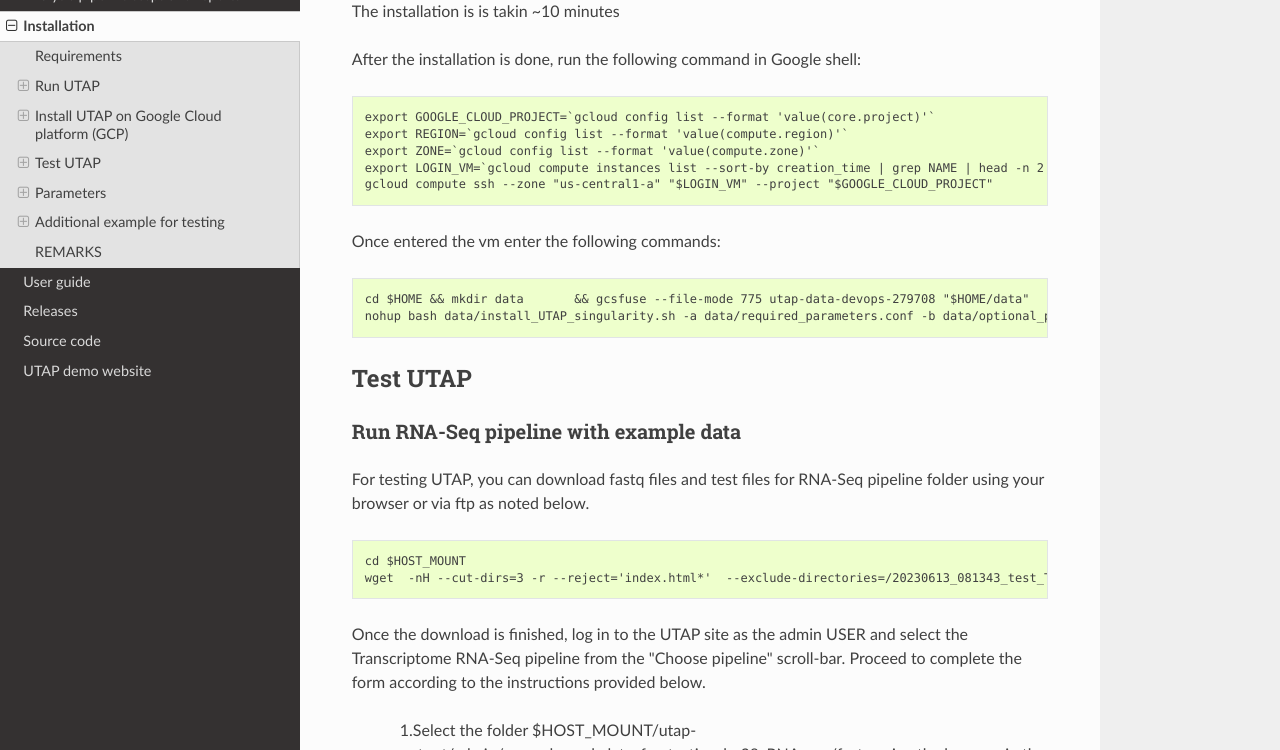
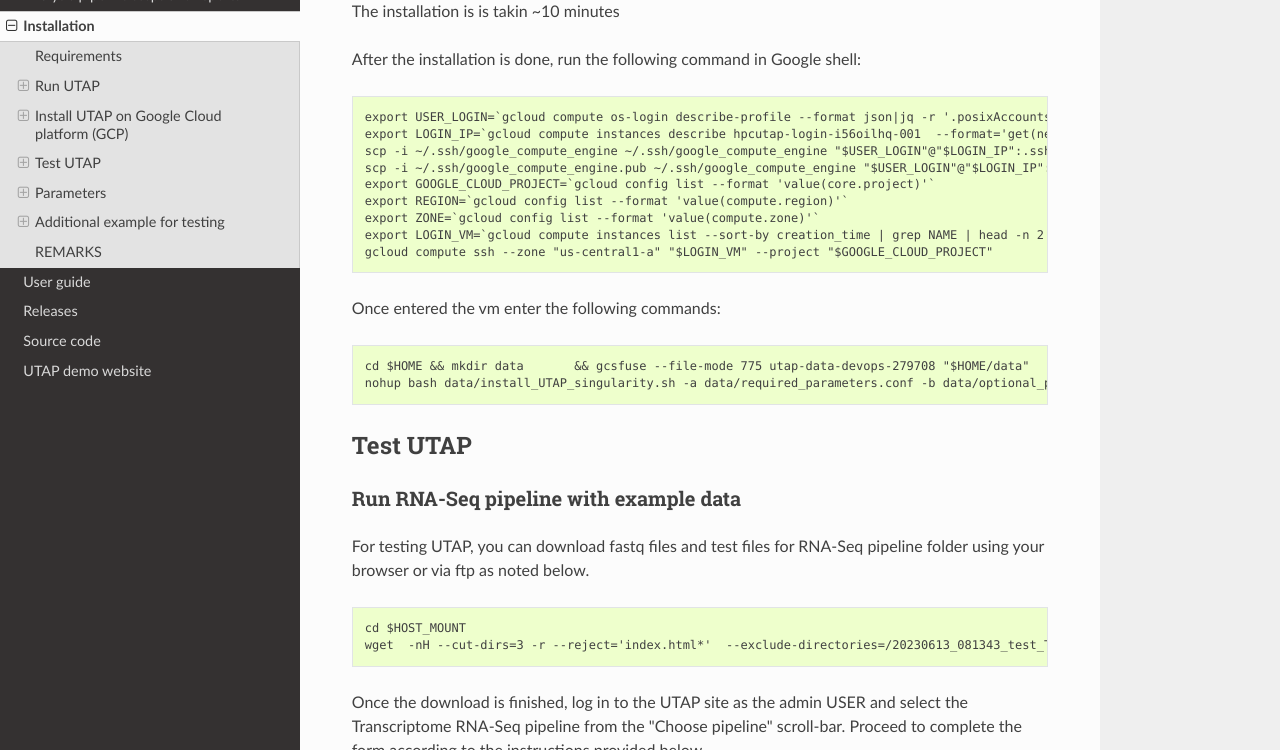
Before and after one commit to utap2/utap2, a Sphinx documentation site: the page built from docs/rst/installation.rst, in a window 1280 px wide and 900 px high, scrolled down 4137 px, cut to the strip 150-900 px from the top of the window. Built offline with Sphinx 7.4.7 and the Read the Docs theme 2.0.0, drawn with Linux system fonts in a browser that asks for light colours.

Commit message:
Update installation.rst

```diff
--- a/docs/rst/installation.rst
+++ b/docs/rst/installation.rst
@@ -208,13 +208,20 @@
 The installation is is takin ~10 minutes
 
 After the installation is done, run the following command in Google shell:
+
 ::
 
+   export USER_LOGIN=`gcloud compute os-login describe-profile --format json|jq -r '.posixAccounts[].username'`
+   export LOGIN_IP=`gcloud compute instances describe hpcutap-login-i56oilhq-001  --format='get(networkInterfaces[0].accessConfigs[0].natIP)' --zone us-central1-a`
+   scp -i ~/.ssh/google_compute_engine ~/.ssh/google_compute_engine "$USER_LOGIN"@"$LOGIN_IP":.ssh/id_rsa
+   scp -i ~/.ssh/google_compute_engine.pub ~/.ssh/google_compute_engine "$USER_LOGIN"@"$LOGIN_IP":.ssh/id_rsa.pub
    export GOOGLE_CLOUD_PROJECT=`gcloud config list --format 'value(core.project)'`
    export REGION=`gcloud config list --format 'value(compute.region)'`
    export ZONE=`gcloud config list --format 'value(compute.zone)'`
    export LOGIN_VM=`gcloud compute instances list --sort-by creation_time | grep NAME | head -n 2 | grep login | awk '{print $2}'`
    gcloud compute ssh --zone "us-central1-a" "$LOGIN_VM" --project "$GOOGLE_CLOUD_PROJECT"
+
+
 
 Once entered the vm enter the following commands:
 ::
```
